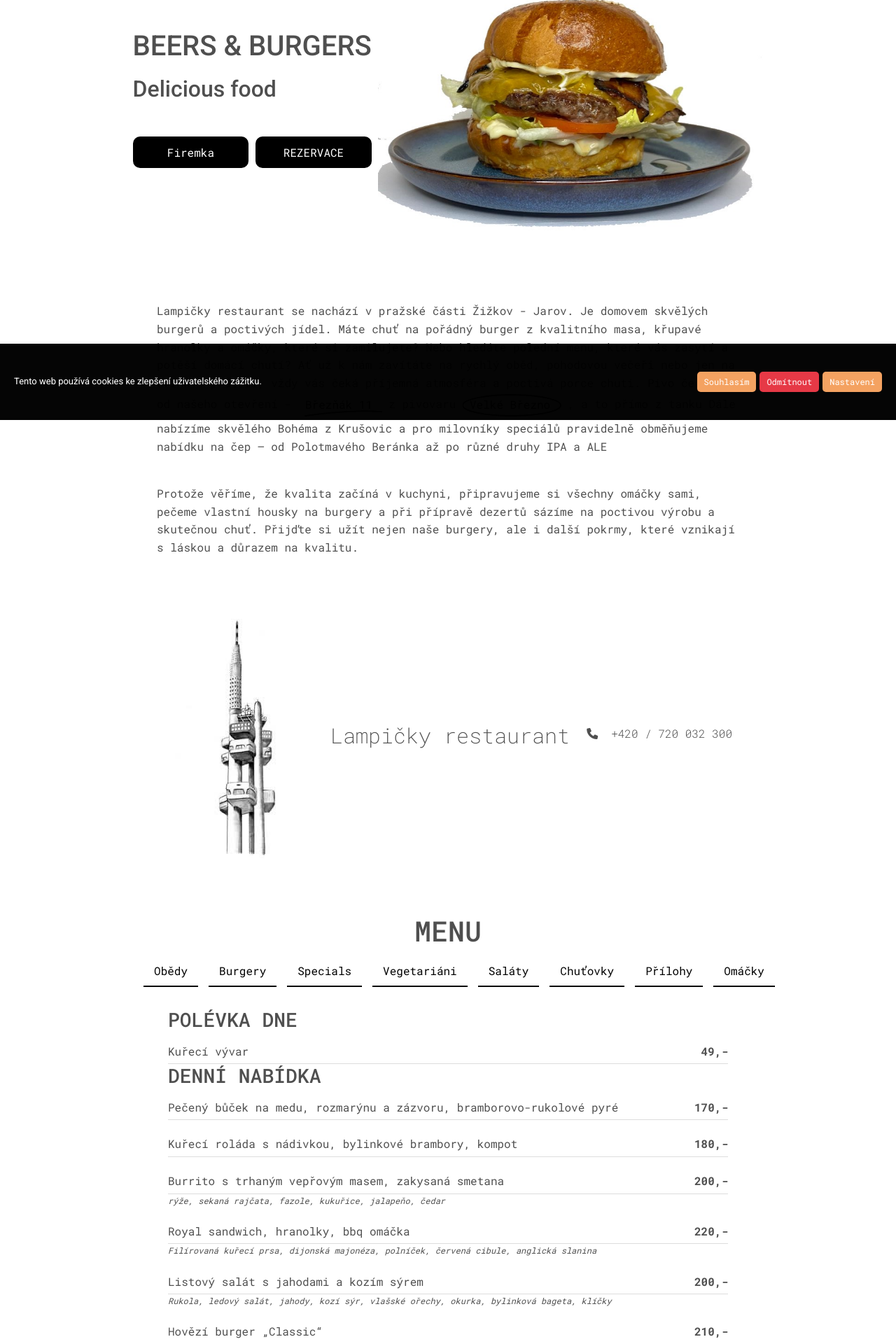
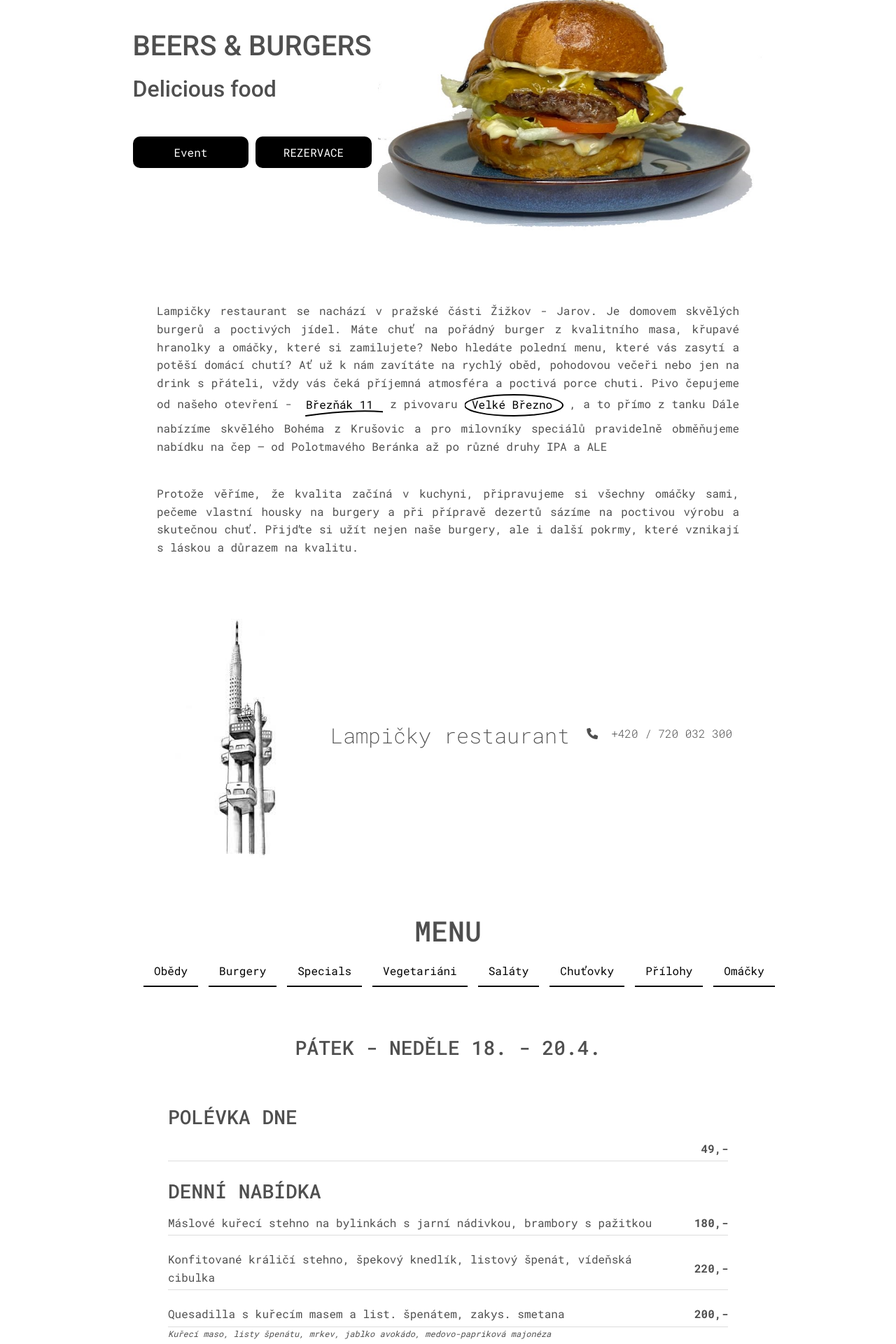
Before and after one commit to DavidV321/Nov--web-Lampy, a PHP site: page /index.php in a window 1280 px wide. Shown: the part 200-2120 px from the top of the page at 70% size. Run offline with PHP 8.4, Linux system fonts and the light colour scheme; some libraries are stand-ins or nearby versions.

Commit message:
comitt11

```diff
--- a/index.php
+++ b/index.php
@@ -1,7 +1,7 @@
 <?php
 require_once "./data.php";
 require_once "lang.php";
-include 'cookies.php';
+// include 'cookies.php';
 
 // Defaultní ID pro jídlo a nápoje
 $idStranky = "obedy";
@@ -44,7 +44,8 @@ if (isset($_GET["id-napoj"]) && array_key_exists($_GET["id-napoj"], $pole_napoju
 
   <!-- Vlastní CSS -->
   <link rel="stylesheet" href="style.css">
-  <link rel="stylesheet" href="lightbox.css">
+  <!-- <link rel="stylesheet" href="lightbox.css"> -->
+  <link href="https://cdnjs.cloudflare.com/ajax/libs/lightbox2/2.11.4/css/lightbox.min.css" rel="stylesheet" />
 
   <!-- Vlastní JavaScript -->
 
@@ -315,7 +316,7 @@ if (isset($_GET["id-napoj"]) && array_key_exists($_GET["id-napoj"], $pole_napoju
         </div>
 
     </footer>
-    <?php include 'cookies.php'; ?>
+    <!-- <?php include 'cookies.php'; ?> -->
 
 
     <!-- End your project here-->
--- a/lang.php
+++ b/lang.php
@@ -26,7 +26,7 @@ $texts = [
         "opening_hours" => "Otevírací doba",
         "phone" => "Telefon",
         "email" => "Email",
-        "Event" => "Firemka",
+        "Event" => "Event",
         "days_week" => "Ne - Čt:",
         "days_weekend" => "Pá - So:",
         "kitchen" => "kuchyně do",
--- a/obedy_cs.html
+++ b/obedy_cs.html
@@ -1,59 +1,64 @@
 <div class="menu-wraper">
+    <div class="lunch-date">
+        <h3>PÁTEK - NEDĚLE 18. - 20.4.</h3>
+    </div>
+    <br>
 <div class="menu-text">
 <h3>POLÉVKA DNE</h3>
 <div class="menu-item">
-<p>Kuřecí vývar</p>
+<p></p>
 <p class="menu-price">49,-</p>
 </div>
+<br>
 <h3>DENNÍ NABÍDKA</h3>
 <div class="menu-item">
-    <p>Pečený bůček na medu, rozmarýnu a zázvoru, bramborovo-rukolové pyré</p>
-    <p class="menu-price">170,-</p>
-</div>
-<div class="item-under">
-    <p></p>
-</div>
-<div class="menu-item">
-    <p>Kuřecí roláda s nádivkou, bylinkové brambory, kompot</p>
+    <p>Máslové kuřecí stehno na bylinkách s jarní nádivkou, brambory s pažitkou</p>
     <p class="menu-price">180,-</p>
 </div>
 <div class="item-under">
     <p></p>
 </div>
 <div class="menu-item">
-    <p>Burrito s trhaným vepřovým masem, zakysaná smetana</p>
+    <p>Konfitované králičí stehno, špekový knedlík, listový špenát, vídeňská cibulka</p>
+    <p class="menu-price">220,-</p>
+</div>
+<div class="item-under">
+    <p></p>
+</div>
+<div class="menu-item">
+    <p>Quesadilla s kuřecím masem a list. špenátem, zakys. smetana</p>
     <p class="menu-price">200,-</p>
 </div>
 <div class="item-under">
-    <p>rýže, sekaná rajčata, fazole, kukuřice, jalapeňo, čedar</p>
+    <p>Kuřecí maso, listy špenátu, mrkev, jablko avokádo, medovo-papriková majonéza</p>
 </div>
 <div class="menu-item">
-    <p>Royal sandwich, hranolky, bbq omáčka</p>
-    <p class="menu-price">220,-</p>
-</div>
-<div class="item-under">
-    <p>Filírovaná kuřecí prsa, dijonská majonéza, polníček, červená cibule, anglická slanina</p>
-</div>
-<div class="menu-item">
-    <p>Listový salát s jahodami a kozím sýrem</p>
+    <p>Burger „Avokado“</p>
     <p class="menu-price">200,-</p>
 </div>
 <div class="item-under">
-    <p>Rukola, ledový salát, jahody, kozí sýr, vlašské ořechy, okurka, bylinková bageta, klíčky</p>
+    <p>Avokádo, majonéza, ledový salát, rajče, linkové vlasy</p>
 </div>
 <div class="menu-item">
-    <p>Hovězí burger „Classic“</p>
-    <p class="menu-price">210,-</p>
+    <p>Burgery z hlavního menu po celý den</p>
+    <p class="menu-price"></p>
 </div>
 <div class="item-under">
-    <p>150g grilované hovězí maso, čedar, slanina, ledový salát, rajče, okurka</p>
+    <p></p>
 </div>
 <div class="menu-item">
-    <p>Hovězí burger „Classic“</p>
-    <p class="menu-price">210,-</p>
+    <p></p>
+    <p class="menu-price"></p>
 </div>
 <div class="item-under">
-    <p>150g grilované hovězí maso, čedar, slanina, ledový salát, rajče, okurka</p>
+    <p></p>
+</div>
+<div class="menu-item">
+    <p></p>
+    <p class="menu-price"></p>
+</div>
+<div class="item-under">
+    <p></p>
 </div>
 </div>
 </div>
--- a/script.js
+++ b/script.js
@@ -93,29 +93,29 @@ document.addEventListener("DOMContentLoaded", function () {
   // případně cookies / další funkcionalitu
 });
 
-document.addEventListener("DOMContentLoaded", function () {
-    const acceptBtn = document.getElementById("accept-cookies");
-    const rejectBtn = document.getElementById("reject-cookies");
+// document.addEventListener("DOMContentLoaded", function () {
+//     const acceptBtn = document.getElementById("accept-cookies");
+//     const rejectBtn = document.getElementById("reject-cookies");
 
-    if (acceptBtn) {
-      acceptBtn.addEventListener("click", function () {
-        document.getElementById('cookie-banner').style.display = 'none';
-        fetch('set-cookie.php', {
-          method: 'POST',
-          headers: { 'Content-Type': 'application/x-www-form-urlencoded' },
-          body: 'cookie_consent=accepted'
-        });
-      });
-    }
+//     if (acceptBtn) {
+//       acceptBtn.addEventListener("click", function () {
+//         document.getElementById('cookie-banner').style.display = 'none';
+//         fetch('set-cookie.php', {
+//           method: 'POST',
+//           headers: { 'Content-Type': 'application/x-www-form-urlencoded' },
+//           body: 'cookie_consent=accepted'
+//         });
+//       });
+//     }
 
-    if (rejectBtn) {
-      rejectBtn.addEventListener("click", function () {
-        document.getElementById('cookie-banner').style.display = 'none';
-        fetch('set-cookie.php', {
-          method: 'POST',
-          headers: { 'Content-Type': 'application/x-www-form-urlencoded' },
-          body: 'cookie_consent=rejected'
-        });
-      });
-    }
-  });
+//     if (rejectBtn) {
+//       rejectBtn.addEventListener("click", function () {
+//         document.getElementById('cookie-banner').style.display = 'none';
+//         fetch('set-cookie.php', {
+//           method: 'POST',
+//           headers: { 'Content-Type': 'application/x-www-form-urlencoded' },
+//           body: 'cookie_consent=rejected'
+//         });
+//       });
+//     }
+//   });
--- a/style.css
+++ b/style.css
@@ -183,7 +183,7 @@ main {
 .text {
   width: 65%;
   margin: 0 auto;        /* Centrovaní na stránce */
-  text-align: left;    /* Zarovnání textu na střed (volitelné) */
+  text-align: justify;    /* Zarovnání textu na střed (volitelné) */
   font-family: "Roboto Mono", serif;
   font-optical-sizing: auto;
   font-weight: 400;
@@ -316,6 +316,15 @@ nav ul li a.active::after {
 .menu-wraper {
   max-width: 800px; /* Omezí šířku menu */
   margin: 30px auto; /* Centrované na stránce */
+}
+
+.lunch-date h3 {
+  text-align: center;
+  margin: 40px auto;
+  display: inline-block; /* Zajistí, že zarovnání bude fungovat i jako blok */
+}
+.lunch-date {
+  text-align: center; /* A obalová div se postará o zarovnání samotného inline-blocku */
 }
 
 .menu-text h3 {
```
Also changed, not shown: other parts of index.php (+12 -12 lines), obedy_en.html (+31 -26 lines).
